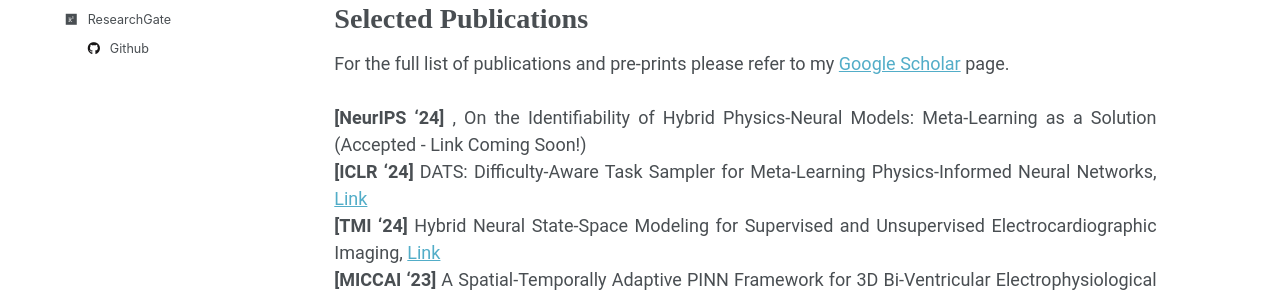
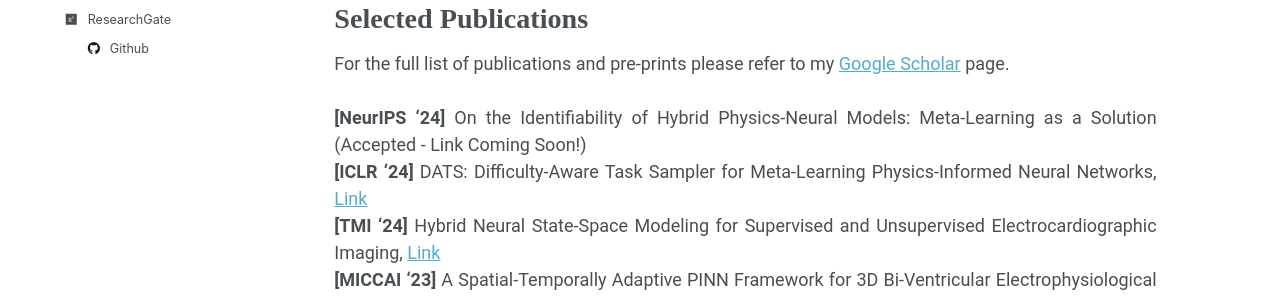
Before and after one commit to maryamTolou/MaryTolou, a Jekyll site: the page built from _pages/about.md, in a window 1280 px wide and 900 px high. Shown: the part 440-736 px from the top of the window. Built offline with Jekyll 4.4.1, drawn with Linux system fonts in a browser that asks for light colours; some web fonts are replaced.

Commit message:
Publication updated

```diff
--- a/_pages/about.md
+++ b/_pages/about.md
@@ -18,7 +18,7 @@ Away from the screen, I enjoy aerial yoga 🧘‍♀️, swimming 🏊‍♀️,
 Selected Publications
 ======
 For the full list of publications and pre-prints please refer to my [Google Scholar](https://scholar.google.com/citations?hl=en&user=Qjpj72cAAAAJ&view_op=list_works&sortby=pubdate) page. <br><br>
-__[NeurIPS '24]__ , On the Identifiability of Hybrid Physics-Neural Models: Meta-Learning as a Solution (Accepted - Link Coming Soon!) <br>
+__[NeurIPS '24]__ On the Identifiability of Hybrid Physics-Neural Models: Meta-Learning as a Solution (Accepted - Link Coming Soon!) <br>
 __[ICLR '24]__  DATS: Difficulty-Aware Task Sampler for Meta-Learning Physics-Informed Neural Networks, [Link](https://openreview.net/pdf?id=EvyYFSxdgB) <br>
 __[TMI '24]__   Hybrid Neural State-Space Modeling for Supervised and Unsupervised Electrocardiographic Imaging, [Link](https://ieeexplore.ieee.org/abstract/document/10471622) <br>
 __[MICCAI '23]__ A Spatial-Temporally Adaptive PINN Framework for 3D Bi-Ventricular Electrophysiological Simulations and Parameter Inference, [Link](https://link.springer.com/chapter/10.1007/978-3-031-43990-2_16)<br>
```
